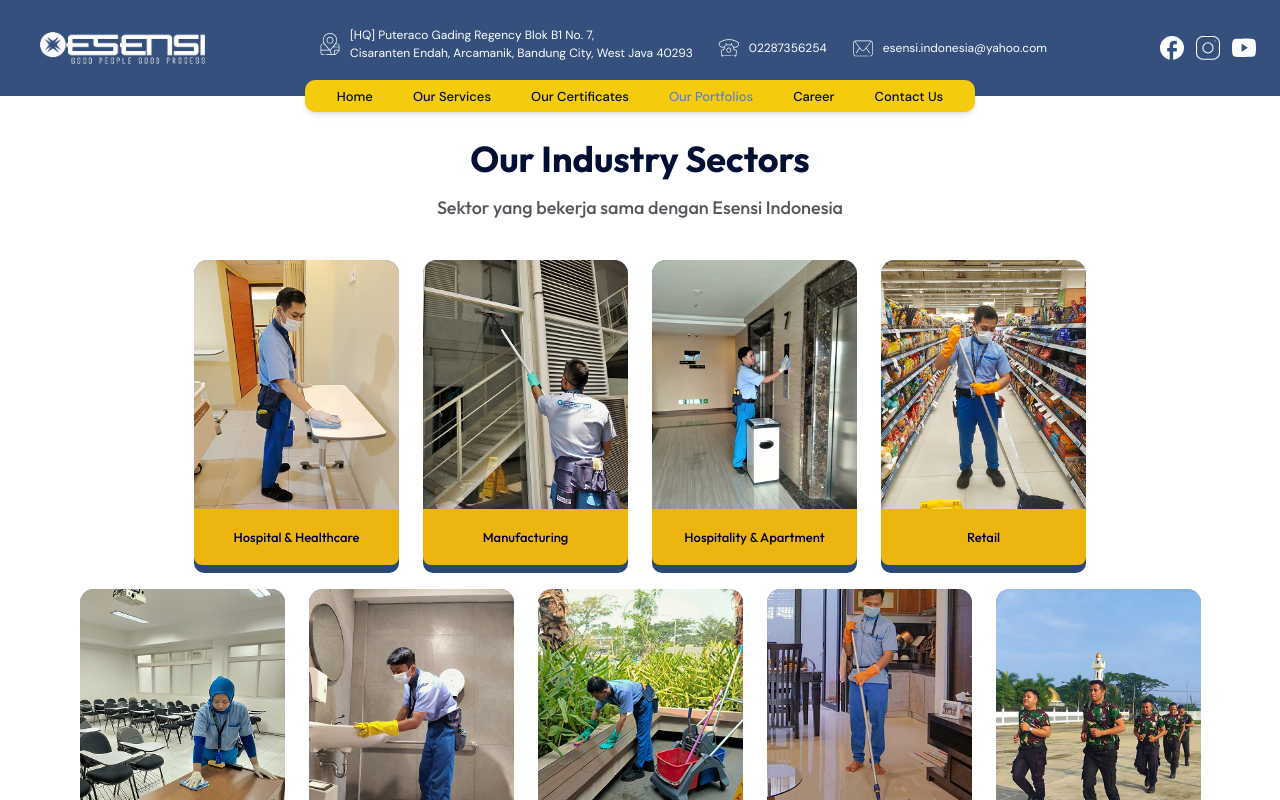
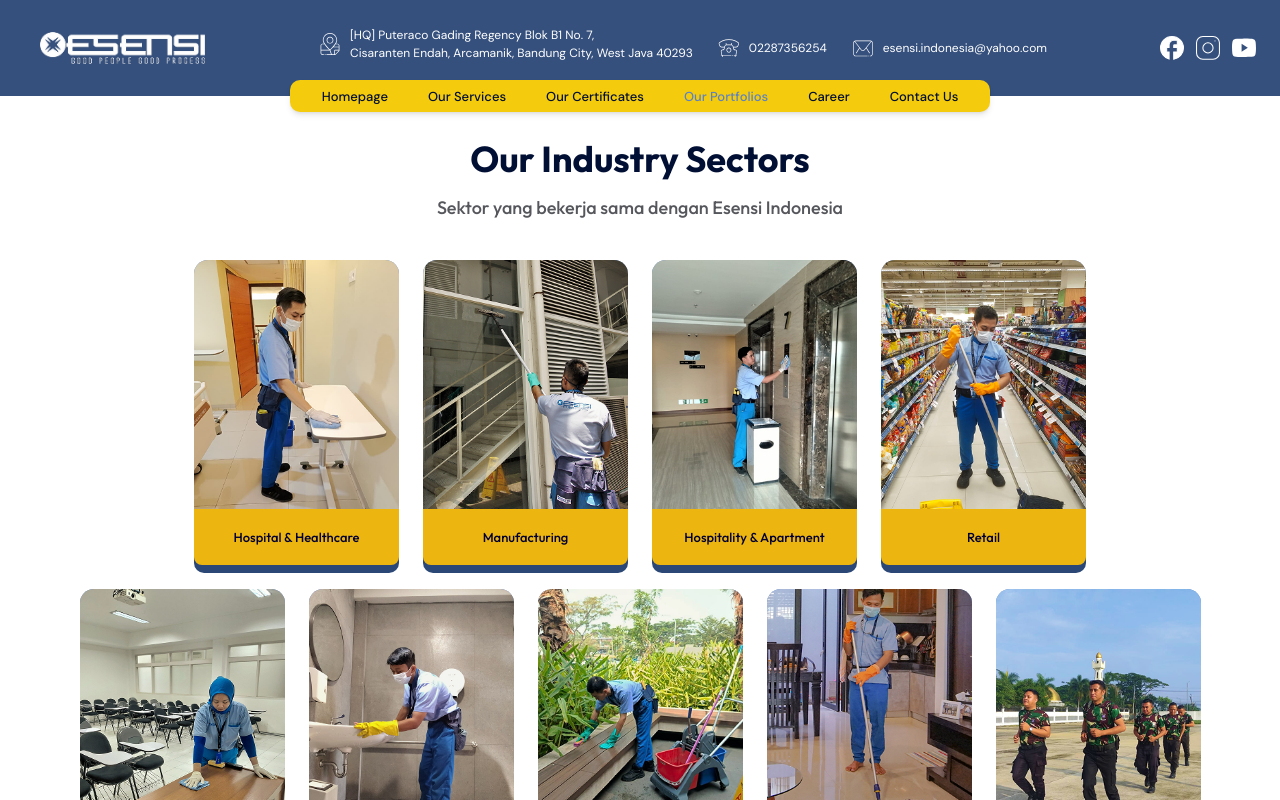
Before and after one commit to esensiindonesia/profile-company-website, a Next.js app in the folder apps/web/: page /portfolios in a window 1280 px wide. Shown: the top 800 px of the page. Built offline with nearby package versions, Linux system fonts and the light colour scheme; no server answers.

Commit message:
Update header.tsx

```diff
--- a/apps/web/components/header.tsx
+++ b/apps/web/components/header.tsx
@@ -5,7 +5,7 @@ import Link from "next/link";
 import { usePathname } from "next/navigation";
 
 const NAV_ITEMS = [
-  { label: "Home", href: "/" },
+  { label: "Homepage", href: "/" },
   { label: "Our Services", href: "/services" },
   { label: "Our Certificates", href: "/certificates" },
   { label: "Our Portfolios", href: "/portfolios" },
```
